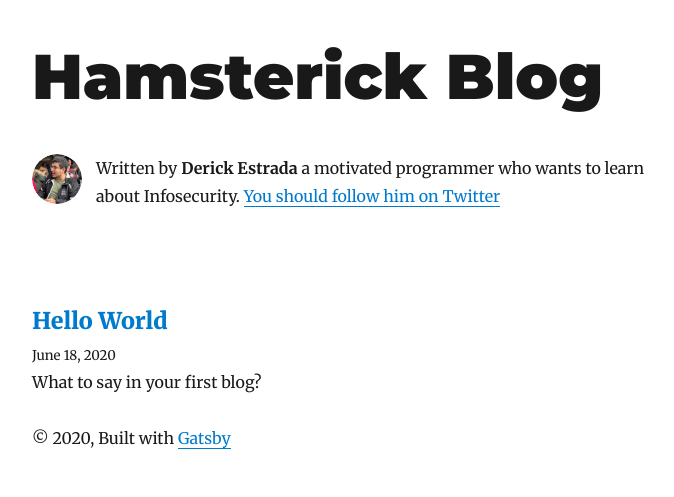
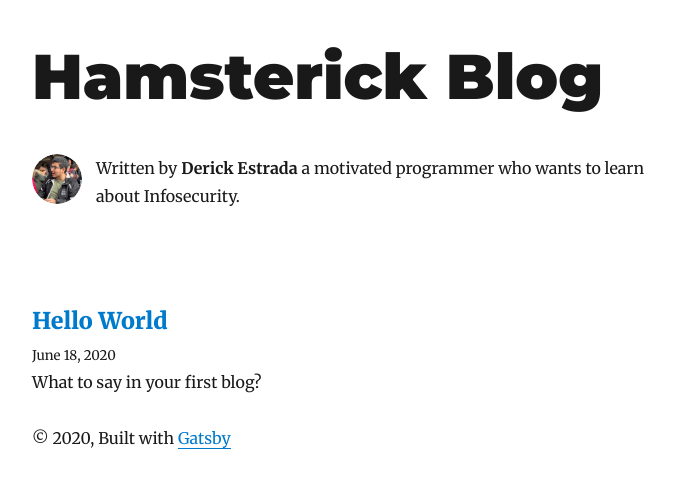
Before and after one commit to destradaHU/my-blog, a Gatsby site: page / in a window 1280 px wide. Shown: the whole page, without its empty margins (293-967 px from the left). Built offline with nearby package versions, Linux system fonts and the light colour scheme; Gatsby itself is replaced by a stand-in of ours; some packages are replaced by stand-ins of ours.

Commit message:
change to bio

```diff
--- a/src/components/bio.js
+++ b/src/components/bio.js
@@ -59,9 +59,6 @@ const Bio = () => {
       <p>
         Written by <strong>{author.name}</strong> {author.summary}
         {` `}
-        <a href={`https://twitter.com/${social.twitter}`}>
-          You should follow him on Twitter
-        </a>
       </p>
     </div>
   )
```
